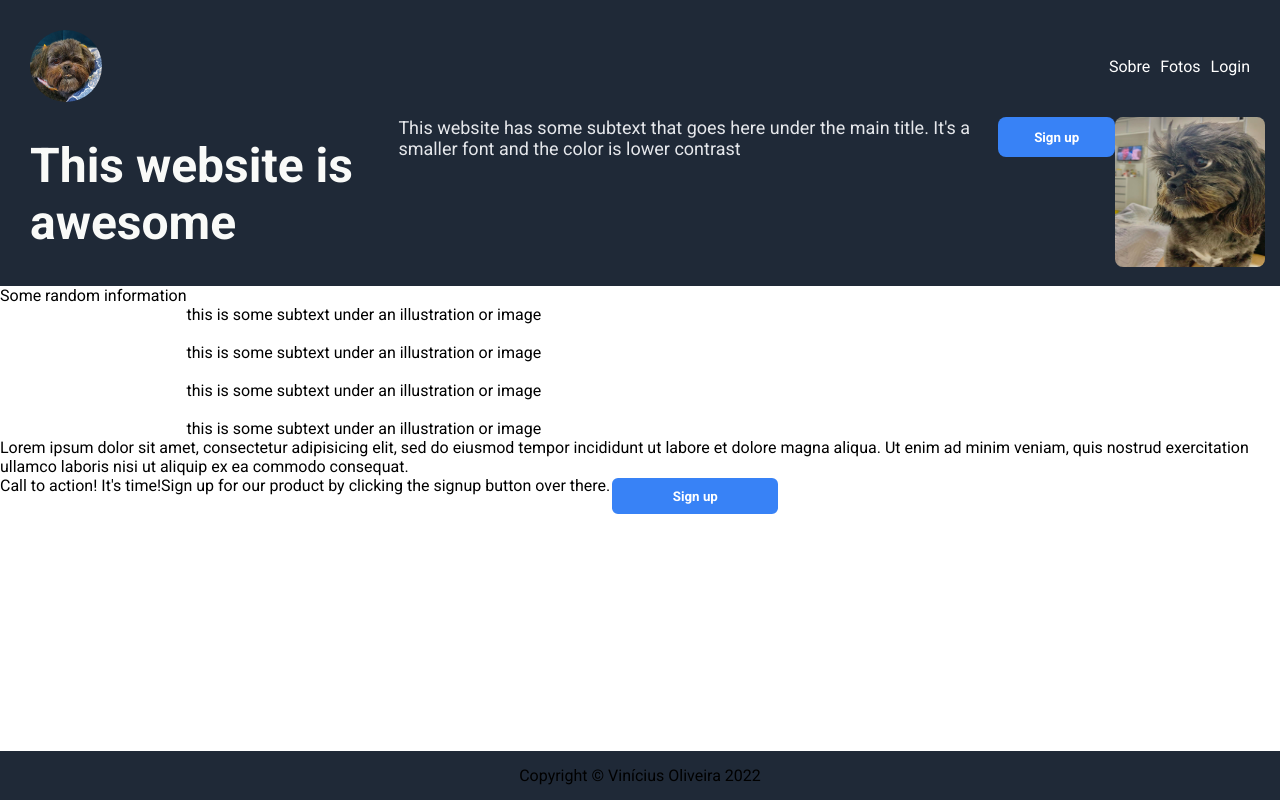
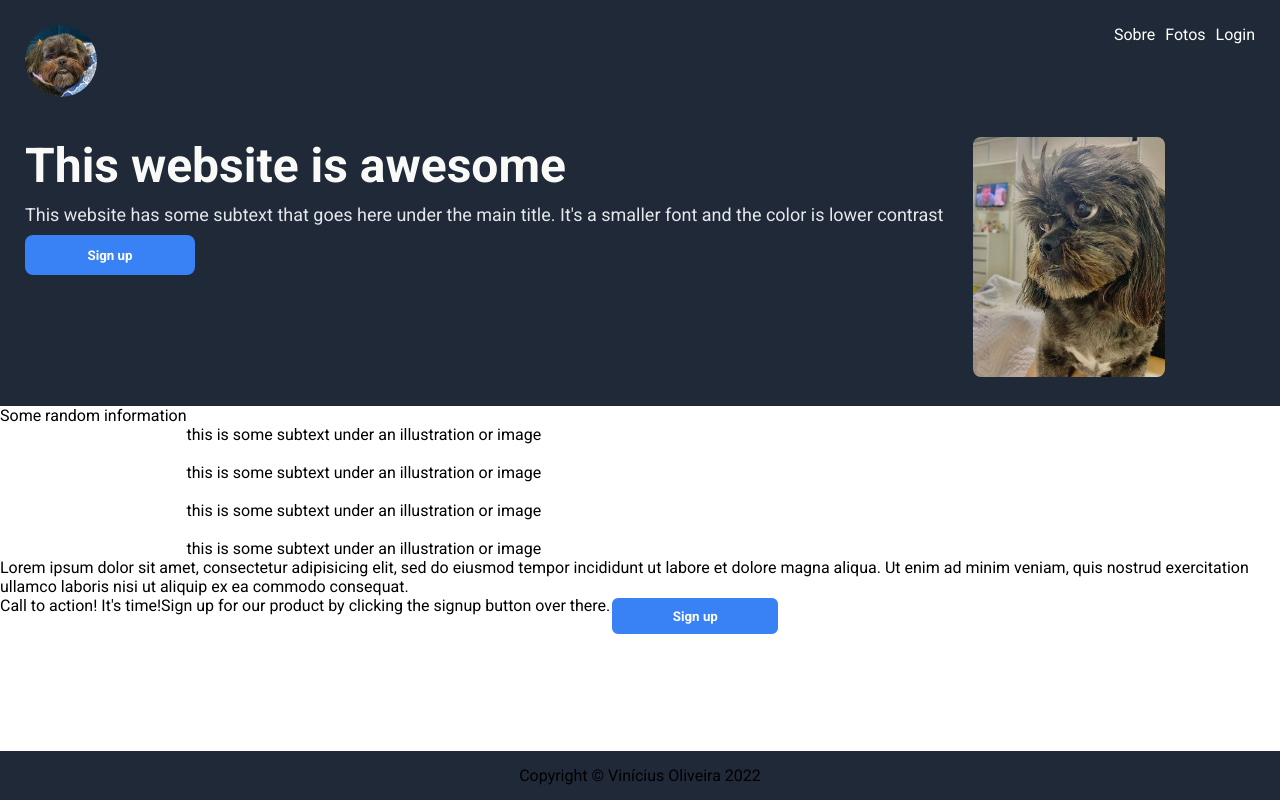
Before and after one commit to scivini/landing-page, a plain HTML site: page index.html in a window 1280 px wide. Drawn offline with Linux system fonts and the light colour scheme.

Commit message:
end container--1

```diff
--- a/index.html
+++ b/index.html
@@ -24,17 +24,19 @@
                 </ul>
             </div>
             <div class="container__content">
-                  <div class="header">
-                     This website is awesome
+                  <div class="hero__left">
+                      <div class="header__hero">
+                         This website is awesome
+                      </div>
+                      <div class="header__text">
+                        <p>This website has some subtext that goes here under the main title. It's a smaller font and the color is lower contrast</p>
+                      </div>
+                      <button class="button--content">Sign up</button>
                   </div>
-                  <div class="text">
-                    This website has some subtext that goes here under the main title. It's a smaller font and the color is lower contrast
-                  </div>
-                  <button class="button--content">Sign up</button>
 
-                <div class="placeholder">
-                <img src="images/safira/safira-plc.jpg" alt="safira-plc" class="plc-img">
-            </div>
+                <div class="hero__right">
+                <img src="images/safira/safira-plc.jpg" alt="safira-hero-right" class="plc-img">
+                </div>
         </div>
 
        </div>
--- a/style.css
+++ b/style.css
@@ -34,50 +34,62 @@ a {
     color: white;
 }
 
-.container--1 .header {
+.container--1 .container__elements .header {
     display: flex;
     justify-content: space-between;
-    background-color: #1F2937;
-    align-items: center;
-    padding: 15px;
+    /* align-items: center; */
+    /* justify-content: space-around; */
+    /* background-color: #1F2937; */
+    /* align-self: flex-start; */
+
+    padding: 0px;
 }
 
 .container--1 .plc-img {
-    width: 150px;
-    height: 150px;
-    flex: 1;
+    width: 192px;
+    height: 240px;
+    /* flex: 1; */
     border-radius: 8px;
     align-self: stretch;
 }
 
 .container--1 {
-    display: flex;
+    /* display: flex; */
     background-color: #1F2937;
     align-items: center;
+
 }
 
 .container__elements {
-    /* display: flex; */
-    align-items: center;
-    justify-content: center;
+    display: flex;
+    /* align-items: center; */
     flex-direction: column;
-    padding: 15px;
+    padding: 25px;
+    gap: 40px;
 }
 
 .container__content {
     display: flex;
 }
 
-.container__elements .text {
+.hero__left {
+    display: flex;
+    flex-direction: column;
+    gap: 10px;
+    margin-right: 30px;
+}
+
+.container__content .header__text {
     font-size: 18px;
     color: #E5E7EB;
 }
 
 
-.container--1 .container__content .header {
+.container--1 .container__content .header__hero {
     font-size: 48px;
     font-weight: bolder;
     color: #F9FAF8;
+    /* background-color: #1F2937; */
 }
 
 
```
